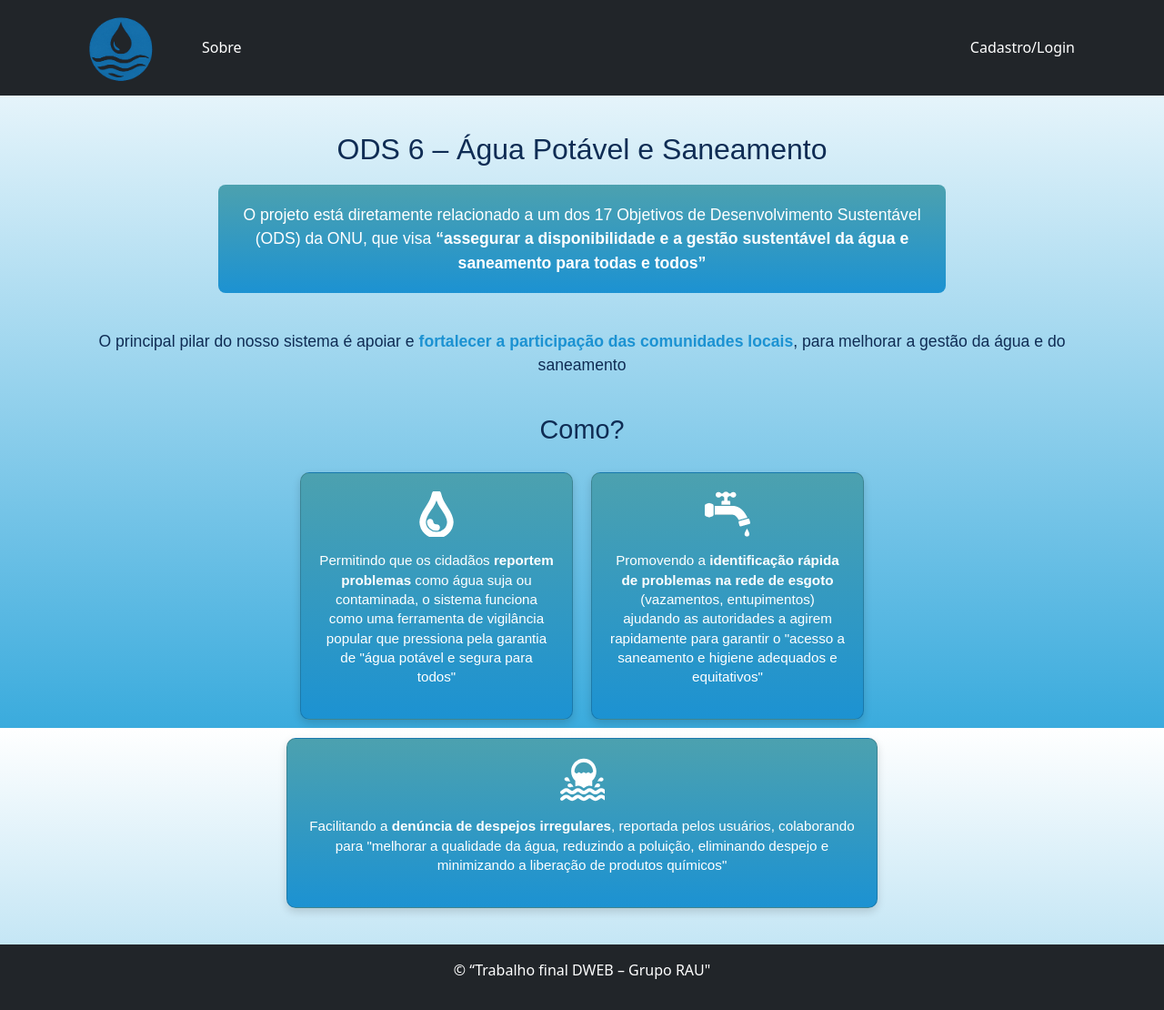
After one commit to pablomontalvao/trabalho-dev-web1, a PHP site: page /sobre.html in a window 1280 px wide. The commit adds this page. Shown: the whole page at 91% size. Run offline with PHP 8.4, Linux system fonts and the light colour scheme.

Commit message:
feature: New page Sobre and CSS style

```diff
--- a/index.html
+++ b/index.html
@@ -10,7 +10,7 @@
 
 
   </head>
-  <body>
+  <body style="min-height: 100vh; display: flex; flex-direction: column;">
   <nav class="navbar navbar-expand-sm navbar-dark bg-dark">
     <div class="container">
 
@@ -40,13 +40,13 @@
   </nav>
 
 
-  <div class="main-content">
+  <div class="main-content" style="flex: 1;">
   <h1>“A água de boa qualidade é como a saúde ou a liberdade: só tem valor quando acaba.”</h1>
   <p class="author">Guimarães Rosa</p>
 </div>
 
 
-  <footer class="bg-dark text-white text-center py-3 mt-auto w-100" style="position: fixed; left: 0; bottom: 0;">
+  <footer class="bg-dark text-white text-center py-3 mt-auto w-100">
     <p>&copy; “Trabalho final DWEB – Grupo RAU"</p>
   </footer>
 
--- /dev/null
+++ b/sobre.html
@@ -0,0 +1,101 @@
+<!doctype html>
+<html lang="pt-br">
+  <head>
+    <meta charset="utf-8">
+    <title>Prova 1</title>
+    <meta name="viewport" content="width=device-width, initial-scale=1">
+    <link href="https://cdn.jsdelivr.net/npm/bootstrap@5.3.7/dist/css/bootstrap.min.css" rel="stylesheet" integrity="sha384-LN+7fdVzj6u52u30Kp6M/trliBMCMKTyK833zpbD+pXdCLuTusPj697FH4R/5mcr" crossorigin="anonymous">
+    <script src="https://code.jquery.com/jquery-3.7.1.js" integrity="sha256-eKhayi8LEQwp4NKxN+CfCh+3qOVUtJn3QNZ0TciWLP4=" crossorigin="anonymous"></script>
+    <link rel="stylesheet" href="style2.css">
+
+
+  </head>
+  <body style="min-height: 100vh; display: flex; flex-direction: column;">
+  <nav class="navbar navbar-expand-sm navbar-dark bg-dark">
+    <div class="container">
+
+
+      <a class="navbar-brand" href="index.html">
+        <img src="imagem/foto_RAU_azul.png" alt="Logo da Empresa" class="logo">
+      </a>
+
+
+      <button class="navbar-toggler" type="button" data-bs-toggle="collapse" data-bs-target="#menuNavbar">
+        <span class="navbar-toggler-icon"></span>
+      </button>
+
+      <div class="collapse navbar-collapse" id="menuNavbar">
+        <ul class="navbar-nav ms-3"> <!-- ms-3 dá espaço entre logo e link -->
+          <li class="nav-item">
+            <a class="nav-link text-white" href="sobre.html">Sobre</a>
+          </li>
+        </ul>
+
+        <!-- Botão de login alinhado à direita -->
+        <div class="ms-auto">
+          <a class="nav-link text-white px-3" href="teladeLogin.html">Cadastro/Login</a>
+        </div>
+      </div>
+    </div>
+  </nav>
+
+  <main class="sobre-nos" style="flex: 1 0 auto;">
+  <section class="sobre-header">
+    <h1>ODS 6 – Água Potável e Saneamento</h1>
+    <p class="sobre-intro">
+      O projeto está diretamente relacionado a um dos 17 Objetivos de Desenvolvimento Sustentável (ODS) da ONU,
+      que visa <strong>“assegurar a disponibilidade e a gestão sustentável da água e saneamento para todas e todos”</strong>
+    </p>
+  </section>
+
+  <section class="sobre-pilar">
+    <p>
+      O principal pilar do nosso sistema é apoiar e <strong>fortalecer a participação das comunidades locais</strong>,
+      para melhorar a gestão da água e do saneamento
+    </p>
+  </section>
+
+  <section class="sobre-como">
+    <h2>Como?</h2>
+    <div class="cards-container">
+      <div class="card">
+        <div class="icon">
+          <img src="imagem/drop-svgrepo-com.svg" alt="Ícone gota d'água">
+        </div>
+        <p>
+          Permitindo que os cidadãos <strong>reportem problemas</strong> como água suja ou contaminada,
+          o sistema funciona como uma ferramenta de vigilância popular que pressiona pela garantia de "água potável e segura para todos"
+        </p>
+      </div>
+
+      <div class="card">
+        <div class="icon">
+          <img src="imagem/faucet-7-svgrepo-com (1) 1.png" alt="Ícone torneira">
+        </div>
+        <p>
+          Promovendo a <strong>identificação rápida de problemas na rede de esgoto</strong> (vazamentos, entupimentos)
+          ajudando as autoridades a agirem rapidamente para garantir o "acesso a saneamento e higiene adequados e equitativos"
+        </p>
+      </div>
+
+      <div class="card card-bottom">
+        <div class="icon">
+          <img src="imagem/river-and-lake-sewage-outlet-svgrepo-com.svg" alt="Ícone ondas">
+        </div>
+        <p>
+          Facilitando a <strong>denúncia de despejos irregulares</strong>, reportada pelos usuários, colaborando para "melhorar a qualidade da água, reduzindo a poluição, eliminando despejo e minimizando a liberação de produtos químicos"
+        </p>
+      </div>
+    </div>
+  </section>
+</main>
+
+
+  <footer class="bg-dark text-white text-center py-3 mt-auto w-100">
+    <p>&copy; “Trabalho final DWEB – Grupo RAU"</p>
+  </footer>
+
+  <script src="https://cdn.jsdelivr.net/npm/bootstrap@5.3.3/dist/js/bootstrap.bundle.min.js" crossorigin="anonymous"></script>
+</body>
+
+</html>
--- a/style.css
+++ b/style.css
@@ -29,7 +29,7 @@
   background-size: cover;
   background-position: center;
   background-repeat: no-repeat;
-  opacity: 0.3;  /* transparência suave para o fundo */
+  opacity: 1;  /* transparência suave para o fundo */
   z-index: -1;    /* fica atrás do conteúdo */
 }
 
--- /dev/null
+++ b/style2.css
@@ -0,0 +1,111 @@
+.logo {
+  width: 100px;   /* controla a largura */
+  height: auto;   /* mantém proporção */
+}
+body {
+  background: linear-gradient(to bottom, #FFFFFF, #3AABDD);
+  background-attachment: fixed; /* Opcional: mantém o degradê fixo ao rolar a página */
+  margin: 0;
+  height: 100vh;
+}
+
+.sobre-nos {
+  max-width: 1200px;
+  margin: 0 auto;
+  padding: 40px 20px;
+  font-family: 'Arial', sans-serif;
+  color: #0f2c54;
+}
+
+.sobre-header h1 {
+  text-align: center;
+  color: #0f2c54;
+  font-size: 2rem;
+  margin-bottom: 20px;
+}
+
+.sobre-intro {
+  text-align: center;
+  background: linear-gradient(to bottom, #4ca1af, #1c92d2);
+  color: white;
+  padding: 20px;
+  border-radius: 8px;
+  font-size: 1.1rem;
+  max-width: 800px;
+  margin: 0 auto 40px auto;
+}
+
+.sobre-pilar {
+  text-align: center;
+  font-size: 1.1rem;
+  margin-bottom: 40px;
+}
+
+.sobre-pilar strong {
+  color: #1c92d2;
+}
+
+.sobre-como h2 {
+  text-align: center;
+  font-size: 1.8rem;
+  margin-bottom: 30px;
+  color: #0f2c54;
+}
+
+.cards-container {
+  display: flex;
+  flex-wrap: wrap;
+  justify-content: center;
+  gap: 20px;
+}
+
+.card {
+  background: linear-gradient(to bottom, #4ca1af, #1c92d2);
+  color: white;
+  padding: 20px;
+  border-radius: 10px;
+  width: 300px;
+  text-align: center;
+  box-shadow: 0 4px 10px rgba(0,0,0,0.15);
+  display: flex;
+  flex-direction: column;
+  align-items: center;
+}
+
+.card-bottom {
+  width: 650px; /* Fazendo o card inferior maior, como na imagem */
+}
+
+.card .icon img {
+  width: 50px;
+  height: 50px;
+  margin-bottom: 15px;
+}
+
+.card p {
+  font-size: 0.95rem;
+  line-height: 1.4;
+}
+
+
+.main-content {
+  position: relative;
+  min-height: 100vh;       /* ocupa toda a altura da tela */
+  display: flex;           /* usa flexbox para centralizar conteúdo */
+  flex-direction: column;
+  justify-content: center; /* centraliza verticalmente */
+  align-items: center;     /* centraliza horizontalmente */
+  text-align: center;
+  padding: 40px 20px;      /* espaçamento interno */
+  box-sizing: border-box;  /* garante que padding não aumente tamanho total */
+}
+
+
+@media (max-width: 768px) {
+  .main-content h1 {
+    font-size: 2.5rem;
+  }
+  .main-content p {
+    font-size: 1.2rem;
+  }
+}
```
Also changed, not shown: imagem/drop-svgrepo-com.svg (added), imagem/faucet-7-svgrepo-com (1) 1.png (added), imagem/river-and-lake-sewage-outlet-svgrepo-com.svg (added).
